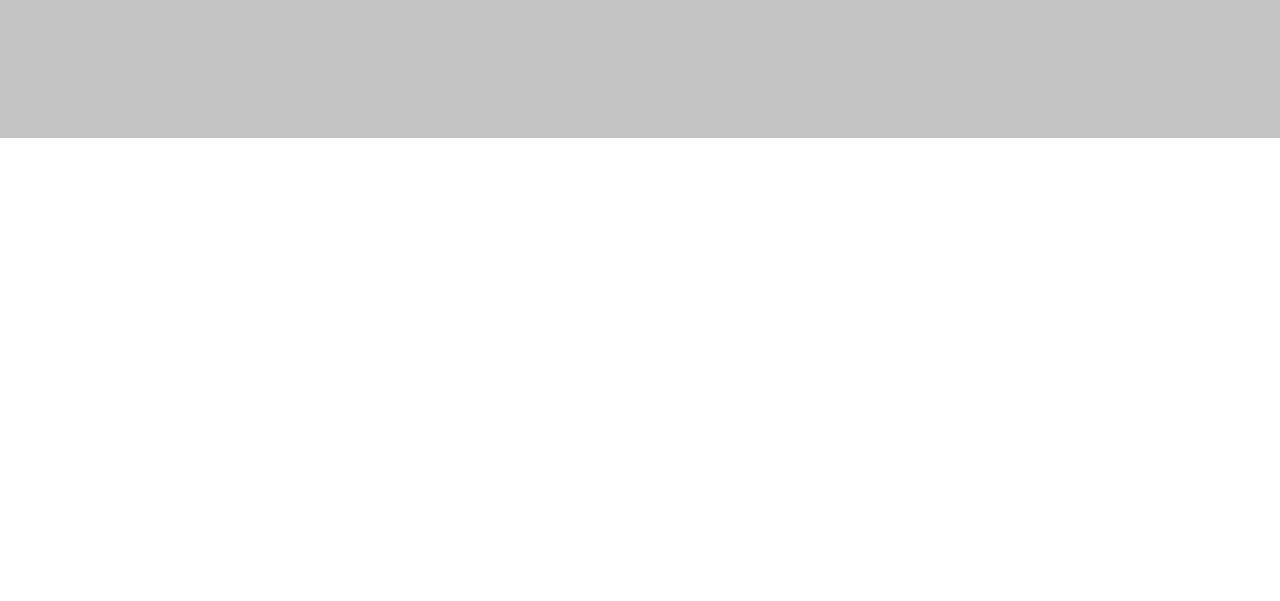
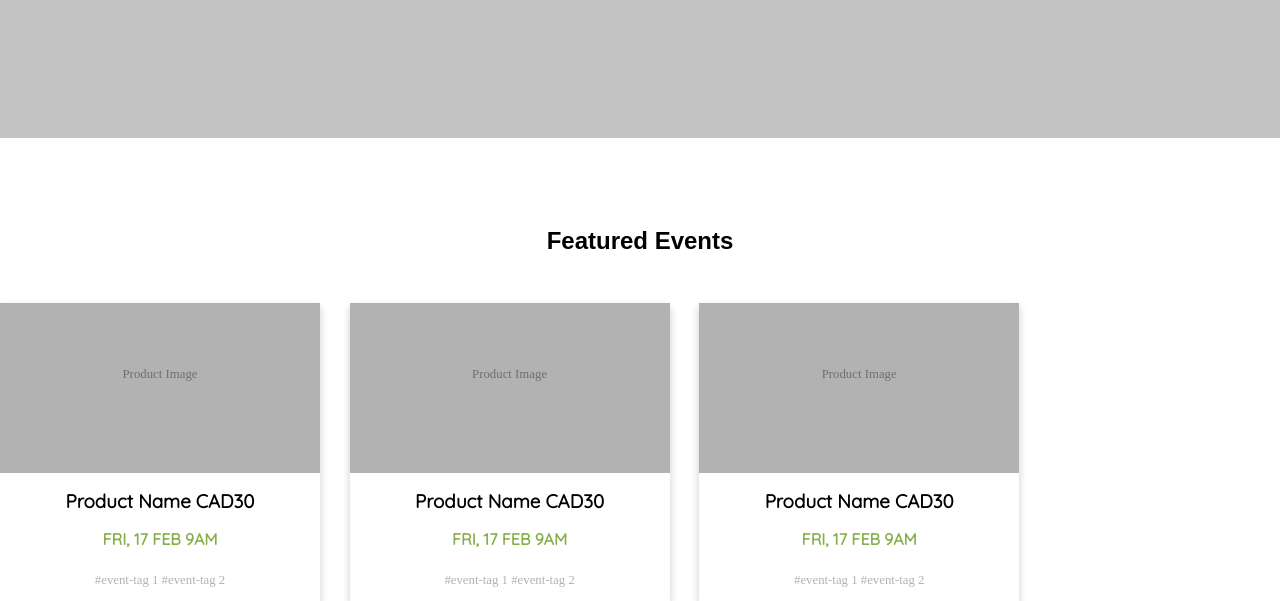
Before and after one commit to abashie/iat339-p02, a plain HTML site: page home.html in a window 1280 px wide. Shown: the part 307-908 px from the top of the page. Before the commit the page ends 800 px from the top, so only its background shows below. Drawn offline with Linux system fonts and the light colour scheme; a web font is replaced by a local one.

Commit message:
product items float to left, do not respond to product-container class

```diff
--- a/css/grids.css
+++ b/css/grids.css
@@ -16,17 +16,13 @@ div{
 	top:56px;
 	width:20%;
 }
+
 .grid-col-lof8{
 	float:right;
 	margin-top:56px;
 	width:80%;
 }
 
-.grid-col-8of8{
-	float:right;
-	margin-top:56px;
-	width:100%;
-}
 
 .section{
 	float:left;
--- a/css/main.css
+++ b/css/main.css
@@ -9,7 +9,8 @@ h1{
 }
 h2{
 	font-family: 'Hind Vadodara', sans-serif;
-	margin:0;
+	text-align: center;
+	margin: 2em 1rem;
 }
 h3{
 	font-family: 'Quicksand', sans-serif;
@@ -318,13 +319,17 @@ footer{
 
 */
 
+.product-container{
+	margin-left: 15%;
+}
+
 .product-list-col4{
 	display:block;
 	width:100%;
 }
 .product-list-item{
 	display:inline-block;
-	width:30%;
+	width:25%;
 	margin-right:2%;
 	box-shadow: 0 4px 8px 0 rgba(0, 0, 0, 0.2)
 }
--- a/home.html
+++ b/home.html
@@ -34,8 +34,47 @@
 
 <h1>Building university communities together.</h1>
 
+</div>
 
+<h2>Featured Events</h2>
+
+<div class="product-container">
+
+<div class="product-list-item">
+<div class="product-image">
+<P>Product Image</P>
 </div>
+<h3 class="product-name">Product Name CAD30</h3>
+<div class="product-info">
+<h4 class="date">FRI, 17 FEB 9AM</h4>
+</div>
+<P class="product-tag">#event-tag 1 #event-tag 2</P>
+</div>
+
+
+<div class="product-list-item">
+<div class="product-image">
+<P>Product Image</P>
+</div>
+<h3 class="product-name">Product Name CAD30</h3>
+<div class="product-info">
+<h4 class="date">FRI, 17 FEB 9AM</h4>
+</div>
+<P class="product-tag">#event-tag 1 #event-tag 2</P>
+</div>
+
+<div class="product-list-item">
+<div class="product-image">
+<P>Product Image</P>
+</div>
+<h3 class="product-name">Product Name CAD30</h3>
+<div class="product-info">
+<h4 class="date">FRI, 17 FEB 9AM</h4>
+</div>
+<P class="product-tag">#event-tag 1 #event-tag 2</P>
+</div>
+
+</div> <!-- product container end -->
 
 </body>
 </html>
```
